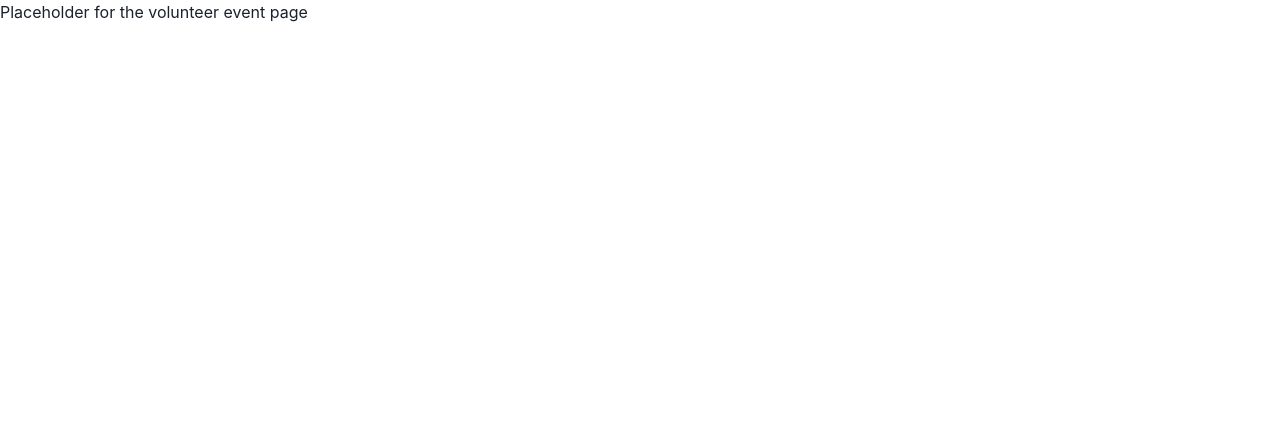
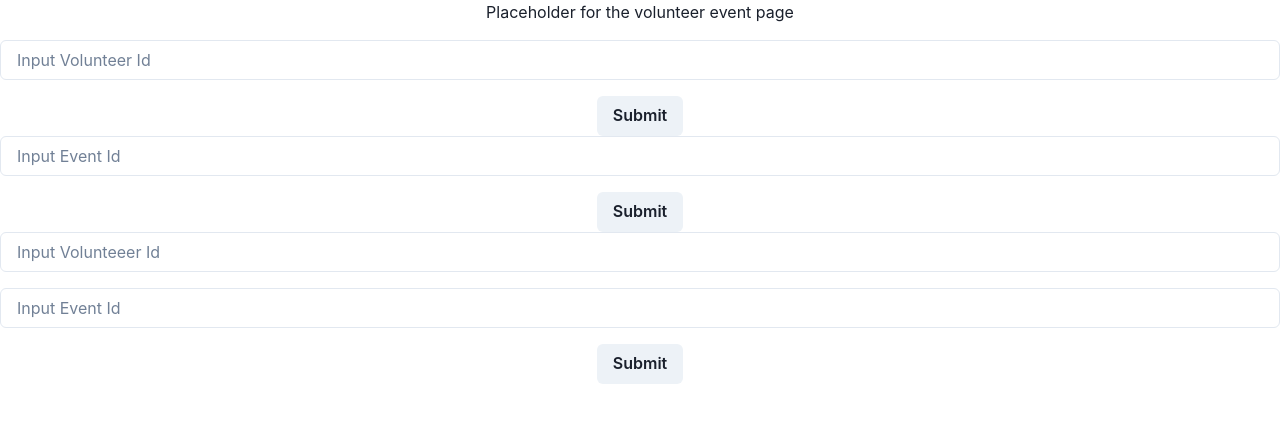
Before and after one commit to ctc-uci/stand-up-to-trash-frontend, a React (Vite) app: page /volunteer-event in a window 1280 px wide. Shown: the top 422 px of the page. Built offline with nearby package versions, Linux system fonts and the light colour scheme.

Commit message:
Created Chakra card skeleton with database pulls and changed utils.js credentials

```diff
--- a/src/pages/DummyVolunteerEvent.jsx
+++ b/src/pages/DummyVolunteerEvent.jsx
@@ -1,6 +1,133 @@
+import Backend from '../../utils/utils';
+import { useState } from 'react';
+import { Box, Button, Input, Text, VStack } from '@chakra-ui/react';
 
 const DummyVolunteerEvent = () => {
-  return <p>Placeholder for the volunteer event page</p>;
+  const [volunteerId, setVolunteerId] = useState('');
+  const [volunteerResult, setVolunteerResult] = useState(null);
+
+  const [eventId, setEventId] = useState('');
+  const [eventResult, setEventResult] = useState(null);
+
+  const [volunteerEventResult, setVolunteerEventResult] = useState(null);
+
+  async function getVolunteerId(id){
+    try{
+      const response = await Backend.get(`/data/volunteer/${id}`);
+      var stringList = ['volunteer id not found'];
+      if(response.data.rows[0] != null){
+        stringList = Object.keys(response.data.rows[0]).map(key => `${key}: ${response.data.rows[0][key]}`);
+      }
+      setVolunteerResult(stringList);
+      return stringList;
+    }
+    catch(err){
+      console.log(err);
+    }
+  }
+
+  async function getEventId(id){
+    try{
+      const response = await Backend.get(`/data/event/${id}`);
+      var stringList = ['event id not found'];
+      if(response.data.rows[0] != null){
+        stringList = Object.keys(response.data.rows[0]).map(key => `${key}: ${response.data.rows[0][key]}`);
+      }
+      setEventResult(stringList);
+      return stringList;
+    }
+    catch(err){
+      console.log(err);
+    }
+  }
+
+  async function getVolunteerEventId(volunteerId, eventId){
+    try{
+      const response = await Backend.get(`/data/volunteer/${volunteerId}/event/${eventId}`);
+      var stringList = ['volunteer or event id not found'];
+      console.log(response.data.rows);
+      if(response.data.rows[0] != null){
+        stringList = Object.keys(response.data.rows[0]).map(key => `${key}: ${response.data.rows[0][key]}`);
+      }
+      setVolunteerEventResult(stringList);
+      return stringList;
+    }
+    catch(err){
+      console.log(err);
+    }
+  }
+
+
+  const handleVolunteerSubmit = () => {
+    setVolunteerResult(null); // Reset the result state
+    getVolunteerId(volunteerId);
+  };
+
+  const handleEventSubmit = () => {
+    setEventResult(null); // Reset the result state
+    getEventId(eventId);
+  };
+
+  const handleVolunteerEventSubmit = () => {
+    setVolunteerEventResult(null); // Reset the result state
+    getVolunteerEventId(volunteerId, eventId)
+  };
+
+  return(
+    <>
+      <VStack align="center" spacing={4}>
+        <p>Placeholder for the volunteer event page</p>
+        <Input placeholder='Input Volunteer Id' value={volunteerId} onChange={(event) => {
+          setVolunteerId(event.target.value);
+        }}/>
+        <Button onClick={handleVolunteerSubmit}>Submit</Button>
+
+        {volunteerResult && (
+          <Box p={4} borderWidth="1px" borderRadius="md">
+            <Text fontSize="lg" fontWeight="bold">Details:</Text>
+            {volunteerResult.map((item, index) => (
+              <Text key={index}>{item}</Text>
+            ))}
+          </Box>
+        )}
+      </VStack>
+
+      <VStack align="center" spacing={4}>
+        <Input placeholder='Input Event Id' value={eventId} onChange={(event) => {
+          setEventId(event.target.value);
+        }}/>
+        <Button onClick={handleEventSubmit}>Submit</Button>
+
+        {eventResult && (
+          <Box p={4} borderWidth="1px" borderRadius="md">
+            <Text fontSize="lg" fontWeight="bold">Details:</Text>
+            {eventResult.map((item, index) => (
+              <Text key={index}>{item}</Text>
+            ))}
+          </Box>
+        )}
+      </VStack>
+
+      <VStack align="center" spacing={4}>
+        <Input placeholder='Input Volunteeer Id' value={volunteerId} onChange={(event) => {
+          setVolunteerId(event.target.value);
+        }}/>
+        <Input placeholder='Input Event Id' value={eventId} onChange={(event) => {
+          setEventId(event.target.value);
+        }}/>
+        <Button onClick={handleVolunteerEventSubmit}>Submit</Button>
+
+        {volunteerEventResult && (
+          <Box p={4} borderWidth="1px" borderRadius="md">
+            <Text fontSize="lg" fontWeight="bold">Details:</Text>
+            {volunteerEventResult.map((item, index) => (
+              <Text key={index}>{item}</Text>
+            ))}
+          </Box>
+        )}
+      </VStack>
+    </>
+  )
 };
 
 export default DummyVolunteerEvent;
--- a/utils/utils.js
+++ b/utils/utils.js
@@ -2,7 +2,7 @@ import axios from "axios";
 
 const Backend = axios.create({
   baseURL: "http://localhost:3001",
-  withCredentials: true,
+  withCredentials: false, //previously true but was giving me problems
 });
 
 export default Backend;
```
